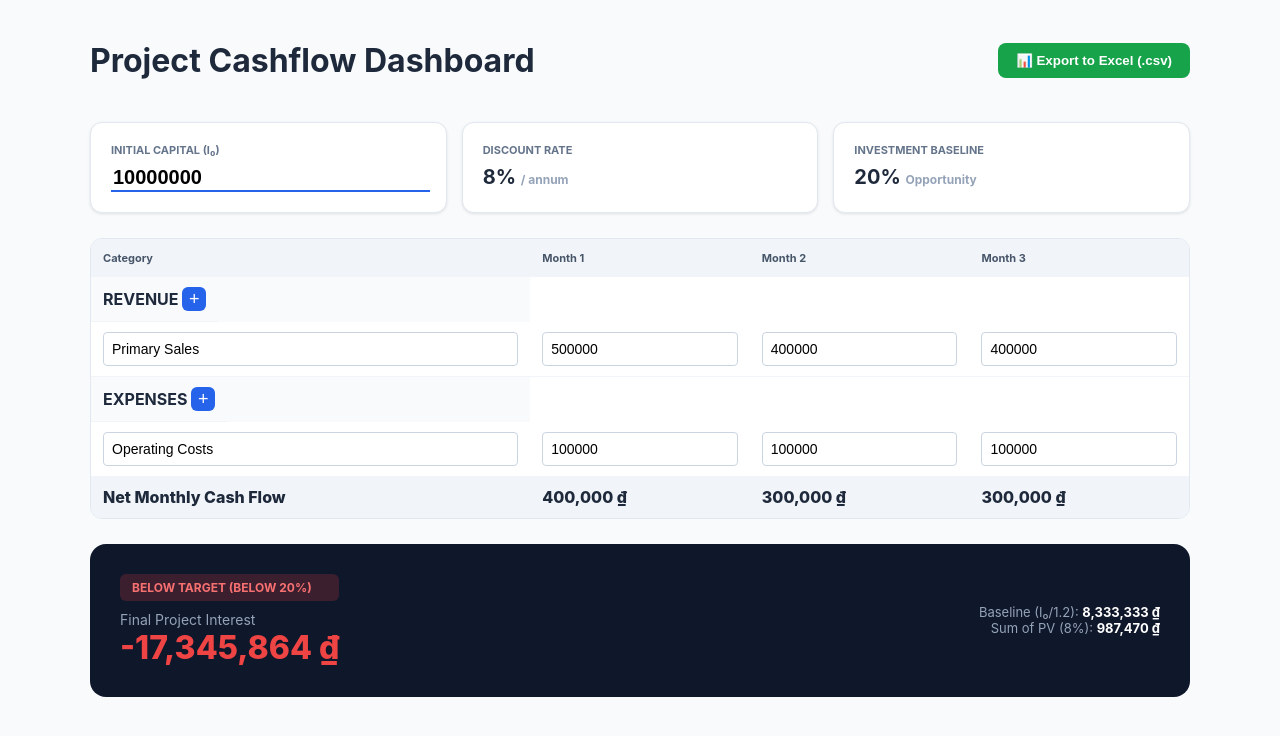
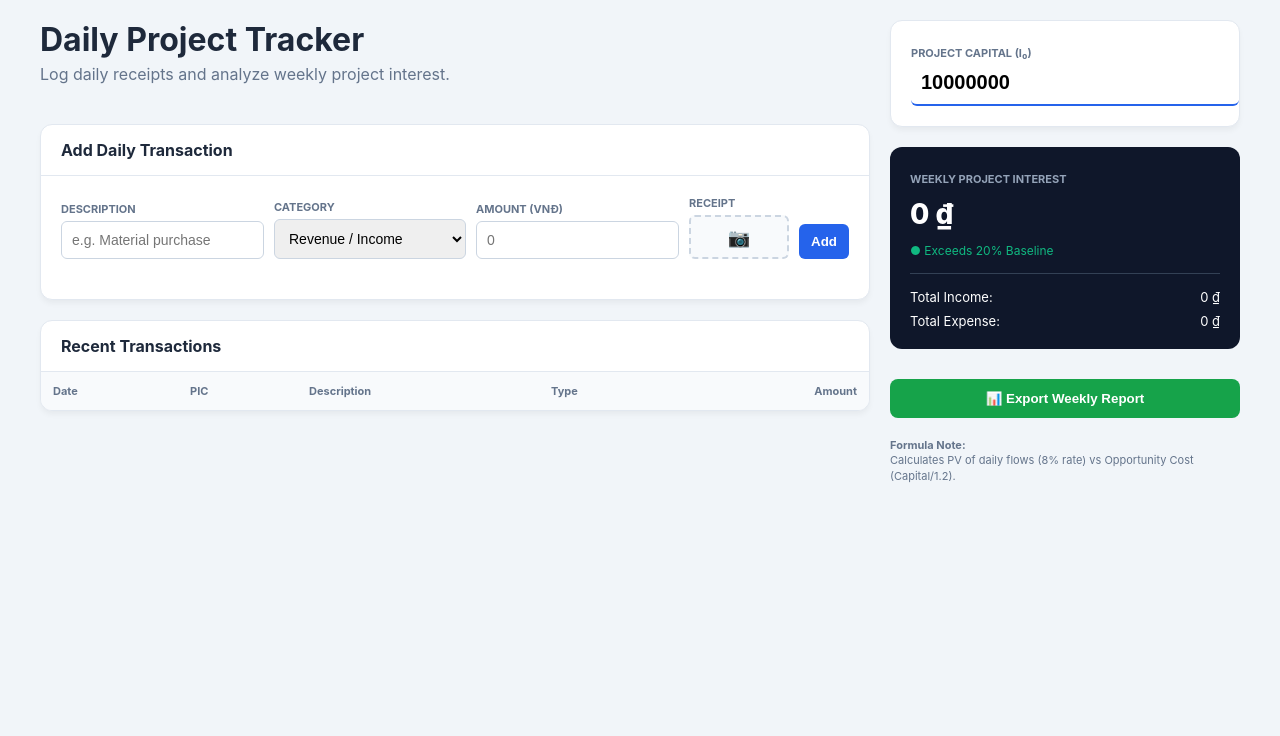
Before and after one commit to nngouyenngoc913/personal-cashflow-with-budget, a plain HTML site: page index.html in a window 1280 px wide. Drawn offline with Linux system fonts and the light colour scheme.

Commit message:
Update index.html

```diff
--- a/index.html
+++ b/index.html
@@ -3,217 +3,246 @@
 <head>
     <meta charset="UTF-8">
     <meta name="viewport" content="width=device-width, initial-scale=1.0">
-    <title>Advanced Project Cash Flow & Excel Export</title>
+    <title>Daily Project Cashflow & Receipt Tracker</title>
     <style>
         :root {
             --primary: #2563eb;
             --success: #10b981;
             --danger: #ef4444;
             --dark: #0f172a;
-            --bg: #f8fafc;
+            --bg: #f1f5f9;
             --card: #ffffff;
-            --border: #e2e8f0;
         }
 
         body { font-family: 'Inter', sans-serif; background-color: var(--bg); margin: 0; padding: 20px; color: #1e293b; }
-        .container { max-width: 1100px; margin: 0 auto; }
+        .container { max-width: 1200px; margin: 0 auto; display: grid; grid-template-columns: 1fr 350px; gap: 20px; }
 
-        /* Top Bar */
-        .top-nav { display: flex; justify-content: space-between; align-items: center; margin-bottom: 20px; }
-        .btn-excel { background: #16a34a; color: white; border: none; padding: 10px 18px; border-radius: 8px; cursor: pointer; font-weight: 600; display: flex; align-items: center; gap: 8px; }
-        .btn-excel:hover { background: #15803d; }
+        /* Left Side: Daily Log & Table */
+        .main-panel { display: flex; flex-direction: column; gap: 20px; }
 
-        /* Valuation Stats */
-        .stats-grid { display: grid; grid-template-columns: repeat(auto-fit, minmax(220px, 1fr)); gap: 15px; margin-bottom: 25px; }
-        .stat-card { background: var(--card); padding: 20px; border-radius: 12px; border: 1px solid var(--border); box-shadow: 0 1px 3px rgba(0,0,0,0.1); }
-        .stat-label { font-size: 11px; text-transform: uppercase; color: #64748b; font-weight: 700; margin-bottom: 8px; }
-        .stat-input { border: none; border-bottom: 2px solid var(--primary); width: 100%; font-size: 20px; font-weight: 700; outline: none; }
+        .card { background: var(--card); border-radius: 12px; border: 1px solid #e2e8f0; overflow: hidden; box-shadow: 0 4px 6px -1px rgba(0,0,0,0.05); }
+        .card-header { padding: 15px 20px; border-bottom: 1px solid #e2e8f0; display: flex; justify-content: space-between; align-items: center; }
 
-        /* Table Area */
-        .card { background: var(--card); border-radius: 12px; border: 1px solid var(--border); overflow: hidden; margin-bottom: 25px; }
+        /* Form Styling */
+        .entry-form { display: grid; grid-template-columns: 1fr 1fr 1fr 100px 50px; gap: 10px; padding: 20px; background: #fff; border-radius: 12px; margin-bottom: 20px; align-items: end; }
+        .input-group { display: flex; flex-direction: column; gap: 5px; }
+        label { font-size: 11px; font-weight: 700; color: #64748b; text-transform: uppercase; }
+        input, select { padding: 10px; border: 1px solid #cbd5e1; border-radius: 6px; font-size: 14px; }
+
+        /* Receipt Upload UI */
+        .pic-upload { background: #f8fafc; border: 2px dashed #cbd5e1; border-radius: 6px; height: 40px; display: flex; align-items: center; justify-content: center; cursor: pointer; font-size: 18px; }
+        .pic-upload:hover { border-color: var(--primary); color: var(--primary); }
+
+        /* Table */
         table { width: 100%; border-collapse: collapse; }
-        th { background: #f1f5f9; padding: 12px; text-align: left; font-size: 11px; color: #475569; }
-        td { padding: 10px 12px; border-bottom: 1px solid #f1f5f9; }
+        th { background: #f8fafc; padding: 12px; text-align: left; font-size: 11px; color: #64748b; }
+        td { padding: 12px; border-bottom: 1px solid #f1f5f9; font-size: 14px; }
+        .receipt-preview { width: 30px; height: 30px; background: #eee; border-radius: 4px; object-fit: cover; }
 
-        .row-cat { background: #f8fafc; font-weight: bold; display: flex; justify-content: space-between; align-items: center; padding-right: 15px; }
-        .btn-add { background: var(--primary); color: white; border: none; width: 24px; height: 24px; border-radius: 6px; cursor: pointer; font-size: 18px; line-height: 1; }
+        /* Right Side: Weekly Report & Valuation */
+        .side-panel { display: flex; flex-direction: column; gap: 20px; }
+        .report-card { background: var(--dark); color: white; padding: 20px; border-radius: 12px; }
+        .interest-val { font-size: 28px; font-weight: 800; margin: 10px 0; }
 
-        .input-box { width: 100%; padding: 8px; border: 1px solid #cbd5e1; border-radius: 4px; font-size: 14px; box-sizing: border-box; }
-        .row-net { background: #f1f5f9; font-weight: 800; }
+        .btn-primary { background: var(--primary); color: white; border: none; padding: 10px; border-radius: 6px; cursor: pointer; font-weight: 600; }
+        .btn-excel { background: #16a34a; color: white; border: none; width: 100%; padding: 12px; border-radius: 8px; cursor: pointer; font-weight: 600; margin-top: 10px; }
 
-        /* Report Footer */
-        .report-box { background: var(--dark); color: white; padding: 30px; border-radius: 16px; display: flex; justify-content: space-between; align-items: center; }
-        .interest-main { font-size: 32px; font-weight: 800; color: var(--success); }
-        .verdict-tag { padding: 6px 12px; border-radius: 6px; font-size: 12px; font-weight: bold; text-transform: uppercase; }
-
-        .tag-win { background: rgba(16, 185, 129, 0.2); color: #34d399; }
-        .tag-loss { background: rgba(239, 68, 68, 0.2); color: #f87171; }
+        .tag { padding: 4px 8px; border-radius: 4px; font-size: 10px; font-weight: 800; text-transform: uppercase; }
+        .tag-inc { background: rgba(16, 185, 129, 0.1); color: #10b981; }
+        .tag-exp { background: rgba(239, 68, 68, 0.1); color: #ef4444; }
     </style>
 </head>
 <body>
 
 <div class="container">
-    <div class="top-nav">
-        <h1>Project Cashflow Dashboard</h1>
-        <button class="btn-excel" onclick="exportToExcel()">
-            📊 Export to Excel (.csv)
-        </button>
+
+    <div class="main-panel">
+        <header>
+            <h1 style="margin:0;">Daily Project Tracker</h1>
+            <p style="color: #64748b; margin: 5px 0 20px 0;">Log daily receipts and analyze weekly project interest.</p>
+        </header>
+
+        <div class="card">
+            <div class="card-header"><strong>Add Daily Transaction</strong></div>
+            <div class="entry-form">
+                <div class="input-group">
+                    <label>Description</label>
+                    <input type="text" id="desc" placeholder="e.g. Material purchase">
                 </div>
-
-    <div class="stats-grid">
-        <div class="stat-card">
-            <div class="stat-label">Initial Capital (I₀)</div>
-            <input type="number" id="capital" class="stat-input" value="10000000" oninput="calculate()">
+                <div class="input-group">
+                    <label>Category</label>
+                    <select id="cat">
+                        <option value="income">Revenue / Income</option>
+                        <option value="expense">Operating Expense</option>
+                        <option value="expense">Fixed Cost</option>
+                    </select>
                 </div>
-        <div class="stat-card">
-            <div class="stat-label">Discount Rate</div>
-            <div style="font-size: 20px; font-weight: 700;">8% <span style="font-size: 12px; color: #94a3b8;">/ annum</span></div>
+                <div class="input-group">
+                    <label>Amount (VNĐ)</label>
+                    <input type="number" id="amt" placeholder="0">
                 </div>
-        <div class="stat-card">
-            <div class="stat-label">Investment Baseline</div>
-            <div style="font-size: 20px; font-weight: 700;">20% <span style="font-size: 12px; color: #94a3b8;">Opportunity</span></div>
+                <div class="input-group">
+                    <label>Receipt</label>
+                    <label for="pic-input" class="pic-upload">📷</label>
+                    <input type="file" id="pic-input" hidden accept="image/*" onchange="handlePic(this)">
+                </div>
+                <button class="btn-primary" onclick="addEntry()">Add</button>
             </div>
         </div>
 
         <div class="card">
-        <table id="mainTable">
+            <div class="card-header"><strong>Recent Transactions</strong></div>
+            <table>
                 <thead>
                     <tr>
-                    <th style="width: 40%;">Category</th>
-                    <th>Month 1</th>
-                    <th>Month 2</th>
-                    <th>Month 3</th>
+                        <th>Date</th>
+                        <th>PIC</th>
+                        <th>Description</th>
+                        <th>Type</th>
+                        <th style="text-align:right;">Amount</th>
                     </tr>
                 </thead>
-            <tbody id="income-body">
-                <tr class="row-cat">
-                    <td colspan="4">
-                        REVENUE
-                        <button class="btn-add" onclick="addRow('income-body', 'income')">+</button>
-                    </td>
-                </tr>
-                <tr>
-                    <td><input type="text" class="input-box" value="Primary Sales"></td>
-                    <td><input type="number" class="input-box inc-m1" value="500000" oninput="calculate()"></td>
-                    <td><input type="number" class="input-box inc-m2" value="400000" oninput="calculate()"></td>
-                    <td><input type="number" class="input-box inc-m3" value="400000" oninput="calculate()"></td>
-                </tr>
+                <tbody id="log-body">
                     </tbody>
-            <tbody id="expense-body">
-                <tr class="row-cat">
-                    <td colspan="4">
-                        EXPENSES
-                        <button class="btn-add" onclick="addRow('expense-body', 'expense')">+</button>
-                    </td>
-                </tr>
-                <tr>
-                    <td><input type="text" class="input-box" value="Operating Costs"></td>
-                    <td><input type="number" class="input-box exp-m1" value="100000" oninput="calculate()"></td>
-                    <td><input type="number" class="input-box exp-m2" value="100000" oninput="calculate()"></td>
-                    <td><input type="number" class="input-box exp-m3" value="100000" oninput="calculate()"></td>
-                </tr>
-            </tbody>
-            <tfoot>
-                <tr class="row-net">
-                    <td>Net Monthly Cash Flow</td>
-                    <td id="net-m1">0 ₫</td>
-                    <td id="net-m2">0 ₫</td>
-                    <td id="net-m3">0 ₫</td>
-                </tr>
-            </tfoot>
             </table>
         </div>
+    </div>
 
-    <div class="report-box">
-        <div>
-            <div id="verdict-tag" class="verdict-tag tag-win">Profitable</div>
-            <div style="margin-top: 10px; color: #94a3b8; font-size: 14px;">Final Project Interest</div>
-            <div id="final-interest" class="interest-main">0 ₫</div>
+    <div class="side-panel">
+        <div class="card" style="padding: 20px;">
+            <label>Project Capital (I₀)</label>
+            <input type="number" id="capital" class="stat-input" value="10000000" style="width:100%; border:none; border-bottom:2px solid var(--primary); font-size:20px; font-weight:bold; outline:none;" oninput="calculateReport()">
         </div>
-        <div style="text-align: right; font-size: 13px; color: #94a3b8;">
-            Baseline (I₀/1.2): <span id="baseline-val" style="color: white; font-weight: bold;">0 ₫</span><br>
-            Sum of PV (8%): <span id="pv-sum-val" style="color: white; font-weight: bold;">0 ₫</span>
+
+        <div class="report-card">
+            <label style="color: #94a3b8;">Weekly Project Interest</label>
+            <div id="final-interest" class="interest-val">0 ₫</div>
+            <p id="verdict" style="font-size: 12px; color: #10b981;">● Exceeds 20% Baseline</p>
+
+            <hr style="border: 0; border-top: 1px solid #334155; margin: 15px 0;">
+
+            <div style="display: flex; justify-content: space-between; font-size: 13px;">
+                <span>Total Income:</span>
+                <span id="rep-inc">0 ₫</span>
+            </div>
+            <div style="display: flex; justify-content: space-between; font-size: 13px; margin-top: 8px;">
+                <span>Total Expense:</span>
+                <span id="rep-exp">0 ₫</span>
+            </div>
+        </div>
+
+        <button class="btn-excel" onclick="exportCSV()">📊 Export Weekly Report</button>
+
+        <div style="font-size: 11px; color: #64748b; line-height: 1.4;">
+            <strong>Formula Note:</strong><br>
+            Calculates PV of daily flows (8% rate) vs Opportunity Cost (Capital/1.2).
         </div>
     </div>
 </div>
 
 <script>
-    function addRow(tbodyId, type) {
-        const tbody = document.getElementById(tbodyId);
-        const newRow = document.createElement('tr');
-        newRow.innerHTML = `
-            <td><input type="text" class="input-box" placeholder="New Category..."></td>
-            <td><input type="number" class="input-box ${type === 'income' ? 'inc-m1' : 'exp-m1'}" value="0" oninput="calculate()"></td>
-            <td><input type="number" class="input-box ${type === 'income' ? 'inc-m2' : 'exp-m2'}" value="0" oninput="calculate()"></td>
-            <td><input type="number" class="input-box ${type === 'income' ? 'inc-m3' : 'exp-m3'}" value="0" oninput="calculate()"></td>
-        `;
-        tbody.appendChild(newRow);
-        calculate();
-    }
+    let entries = [];
+    let currentPicBase64 = "";
 
-    function calculate() {
-        const capital = parseFloat(document.getElementById('capital').value) || 0;
-        const r8 = 0.08 / 12;
-        const r20 = 0.20;
-        let totalPV = 0;
-
-        for (let m = 1; m <= 3; m++) {
-            let inc = 0;
-            document.querySelectorAll(`.inc-m${m}`).forEach(i => inc += parseFloat(i.value) || 0);
-            let exp = 0;
-            document.querySelectorAll(`.exp-m${m}`).forEach(e => exp += parseFloat(e.value) || 0);
-
-            const net = inc - exp;
-            const pv = net / Math.pow((1 + r8), m);
-            totalPV += pv;
-
-            document.getElementById(`net-m${m}`).innerText = net.toLocaleString() + " ₫";
-        }
-
-        const baseline = capital / (1 + r20);
-        const interest = -capital + totalPV - baseline;
-
-        document.getElementById('baseline-val').innerText = Math.round(baseline).toLocaleString() + " ₫";
-        document.getElementById('pv-sum-val').innerText = Math.round(totalPV).toLocaleString() + " ₫";
-
-        const finalEl = document.getElementById('final-interest');
-        finalEl.innerText = Math.round(interest).toLocaleString() + " ₫";
-
-        const tag = document.getElementById('verdict-tag');
-        if (interest >= 0) {
-            finalEl.style.color = "#10b981";
-            tag.innerText = "Profitable (Beats 20%)";
-            tag.className = "verdict-tag tag-win";
-        } else {
-            finalEl.style.color = "#ef4444";
-            tag.innerText = "Below Target (Below 20%)";
-            tag.className = "verdict-tag tag-loss";
+    function handlePic(input) {
+        if (input.files && input.files[0]) {
+            const reader = new FileReader();
+            reader.onload = (e) => currentPicBase64 = e.target.result;
+            reader.readAsDataURL(input.files[0]);
         }
     }
 
-    function exportToExcel() {
-        let csv = "Category,Month 1,Month 2,Month 3\n";
-        const rows = document.querySelectorAll("#mainTable tr");
+    function addEntry() {
+        const desc = document.getElementById('desc').value;
+        const amt = parseFloat(document.getElementById('amt').value) || 0;
+        const type = document.getElementById('cat').selectedOptions[0].text;
+        const isIncome = document.getElementById('cat').value === 'income';
 
-        rows.forEach(row => {
-            const inputs = row.querySelectorAll("input");
-            if (inputs.length > 0) {
-                const rowData = Array.from(inputs).map(i => i.value);
-                csv += rowData.join(",") + "\n";
+        if(!desc || amt <= 0) return alert("Please enter description and amount");
+
+        const entry = {
+            date: new Date().toLocaleDateString('vi-VN'),
+            desc,
+            amt,
+            isIncome,
+            type,
+            pic: currentPicBase64 || "https://via.placeholder.com/30"
+        };
+
+        entries.unshift(entry);
+        renderTable();
+        calculateReport();
+
+        // Reset form
+        document.getElementById('desc').value = "";
+        document.getElementById('amt').value = "";
+        currentPicBase64 = "";
     }
+
+    function renderTable() {
+        const body = document.getElementById('log-body');
+        body.innerHTML = entries.map(e => `
+            <tr>
+                <td>${e.date}</td>
+                <td><img src="${e.pic}" class="receipt-preview"></td>
+                <td>${e.desc}</td>
+                <td><span class="tag ${e.isIncome ? 'tag-inc' : 'tag-exp'}">${e.type}</span></td>
+                <td style="text-align:right; font-weight:bold; color:${e.isIncome ? '#10b981' : '#ef4444'}">
+                    ${e.isIncome ? '+' : '-'}${e.amt.toLocaleString()} ₫
+                </td>
+            </tr>
+        `).join('');
+    }
+
+    function calculateReport() {
+        const capital = parseFloat(document.getElementById('capital').value) || 0;
+        const r8 = 0.08 / 365; // Daily discount rate
+        const r20 = 0.20;
+
+        let totalInc = 0;
+        let totalExp = 0;
+        let totalPV = 0;
+
+        entries.forEach((e, index) => {
+            if(e.isIncome) totalInc += e.amt;
+            else totalExp += e.amt;
+
+            // Discount logic (Simplified daily)
+            const net = e.isIncome ? e.amt : -e.amt;
+            totalPV += net / Math.pow((1 + r8), 7); // Using weekly horizon for this report
         });
 
-        csv += `\nINITIAL CAPITAL,${document.getElementById('capital').value}\n`;
-        csv += `FINAL INTEREST,${document.getElementById('final-interest').innerText.replace(/[^0-9-]/g, '')}\n`;
+        const baseline = capital / (1 + r20);
+        const projectInterest = -capital + totalPV - baseline;
 
-        const blob = new Blob([csv], { type: 'text/csv;charset=utf-8;' });
+        document.getElementById('rep-inc').innerText = totalInc.toLocaleString() + " ₫";
+        document.getElementById('rep-exp').innerText = totalExp.toLocaleString() + " ₫";
+
+        const finalEl = document.getElementById('final-interest');
+        finalEl.innerText = Math.round(projectInterest).toLocaleString() + " ₫";
+        finalEl.style.color = projectInterest >= 0 ? '#34d399' : '#f87171';
+
+        const verdict = document.getElementById('verdict');
+        if(projectInterest >= 0) {
+            verdict.innerText = "● Exceeds 20% Baseline";
+            verdict.style.color = "#34d399";
+        } else {
+            verdict.innerText = "● Below 20% Target";
+            verdict.style.color = "#f87171";
+        }
+    }
+
+    function exportCSV() {
+        let csv = "Date,Description,Type,Amount\n";
+        entries.forEach(e => {
+            csv += `${e.date},${e.desc},${e.type},${e.isIncome ? '' : '-'}${e.amt}\n`;
+        });
+        const blob = new Blob([csv], { type: 'text/csv' });
         const link = document.createElement("a");
         link.href = URL.createObjectURL(blob);
-        link.setAttribute("download", "Project_Cashflow.csv");
+        link.download = "Weekly_Project_Report.csv";
         link.click();
     }
-
-    window.onload = calculate;
 </script>
 
 </body>
```
Lines whose indentation alone changed are shown as unchanged.
